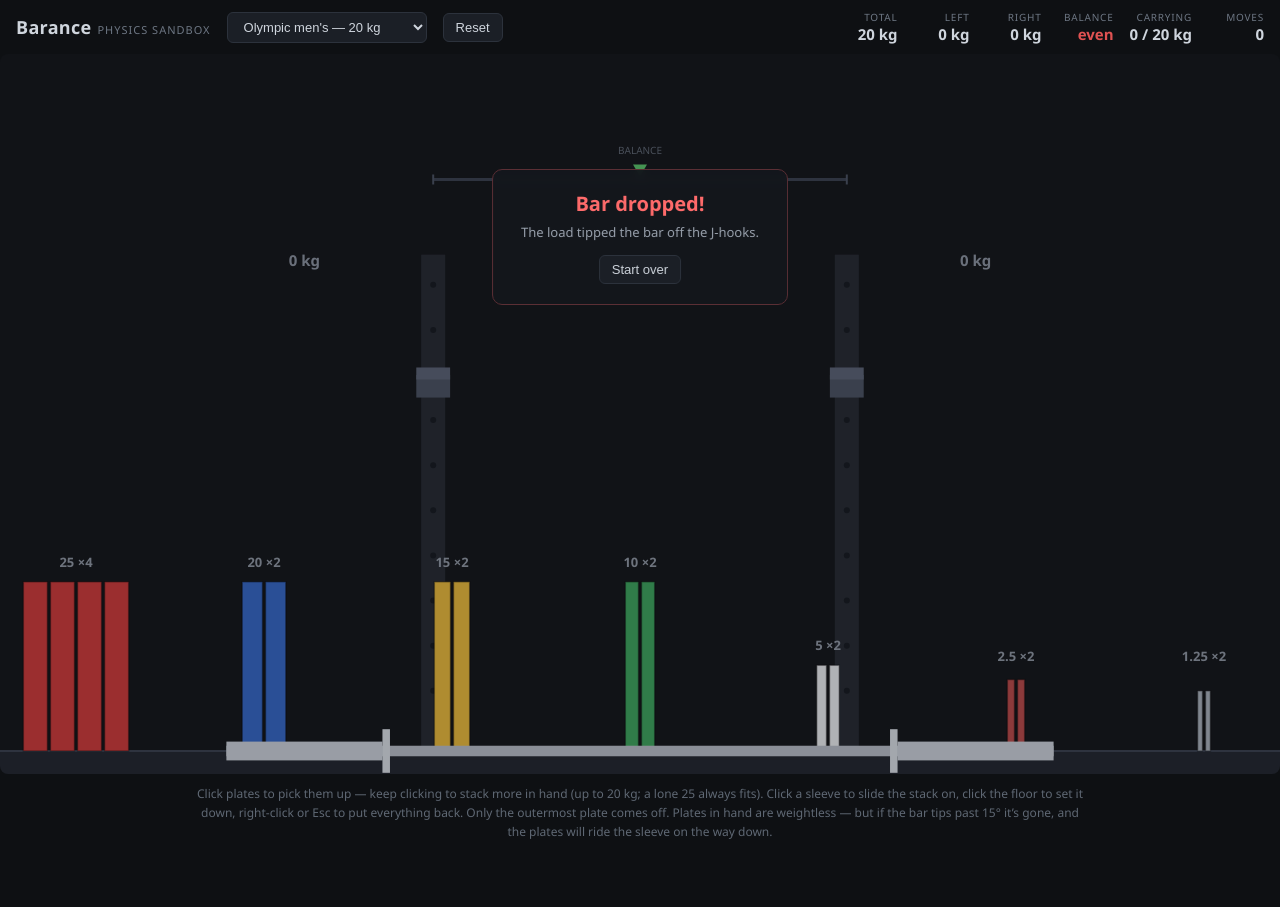
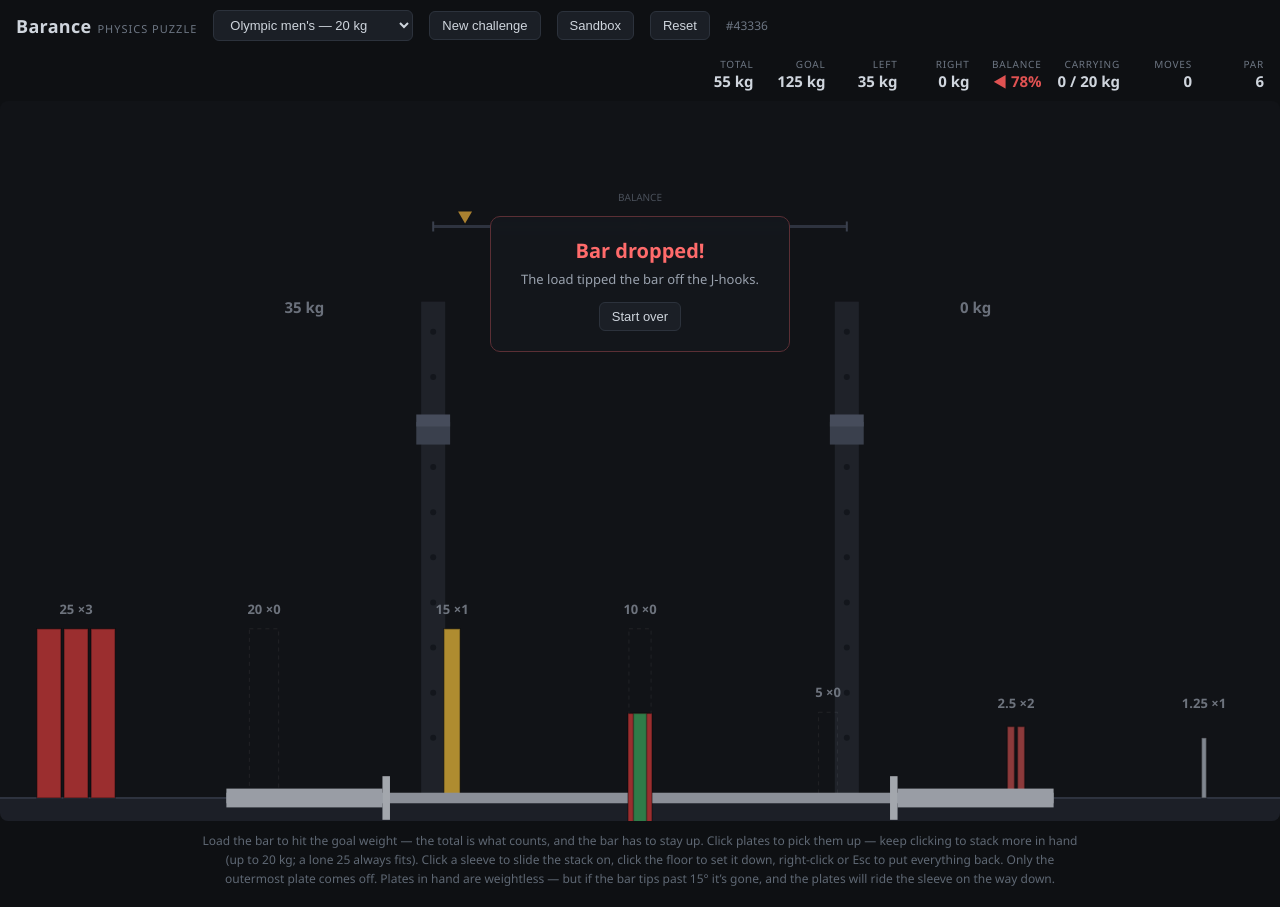
Before and after one commit to rooterkyberian/barance, a website built with Vite: page index.html in a window 1280 px wide. Before the commit the page ends 860 px from the top, so only its background shows below. Built offline with nearby package versions, Linux system fonts and the light colour scheme; what @dimforge/rapier2d-compat would draw is missing.

Commit message:
Add generated challenges with goal weight, par, and stars
Seeded generator (src/challenge.ts) builds each puzzle from a stable
symmetric target loadout: scramble it (keep an inner prefix on the bar,
pile junk plates outboard, decoys in the tray) and verify a safe carry
order exists where no intermediate state tips the bar; that plan's
length is the par. Win = goal total weight on a standing, settled bar,
scored par/par+2 for 3/2/1 stars. Challenge id lives in the URL hash
(#c=seed.bar) so links are shareable; sandbox stays one click away.

Co-Authored-By: Claude Fable 5 <noreply@anthropic.com>

```diff
--- a/index.html
+++ b/index.html
@@ -102,7 +102,7 @@
         height: auto;
         border-radius: 8px;
       }
-      #overlay {
+      .overlay {
         position: absolute;
         top: 16%;
         left: 50%;
@@ -113,22 +113,39 @@
         padding: 20px 28px;
         text-align: center;
         backdrop-filter: blur(4px);
+        min-width: 300px;
       }
-      #overlay.hidden {
+      .overlay.hidden {
         display: none;
       }
-      #overlay h2 {
+      .overlay h2 {
         color: #ff6b6b;
         font-size: 20px;
         margin-bottom: 6px;
       }
-      #overlay p {
+      .overlay p {
         font-size: 13px;
         color: #9aa2ae;
         margin-bottom: 14px;
       }
-      #overlay button {
+      .overlay button {
         margin: 0 5px;
+      }
+      #win-overlay {
+        border-color: #2f5b35;
+      }
+      #win-overlay h2 {
+        color: #6bd07b;
+      }
+      #win-stars {
+        color: #e6b83c;
+        font-size: 26px;
+        letter-spacing: 8px;
+        margin-bottom: 6px;
+      }
+      .chal {
+        font-size: 12px;
+        color: #6d7683;
       }
       footer {
         padding: 10px 16px 18px;
@@ -142,28 +159,41 @@
   </head>
   <body>
     <header>
-      <h1>Barance<span class="tag">physics sandbox</span></h1>
+      <h1>Barance<span class="tag">physics puzzle</span></h1>
       <select id="bar-select" title="Bar type"></select>
-      <button id="btn-reset" title="Empty the bar, refill the tray">Reset</button>
+      <button id="btn-new">New challenge</button>
+      <button id="btn-sandbox" title="Free play — no goal">Sandbox</button>
+      <button id="btn-reset" title="Back to the starting position">Reset</button>
+      <span id="chal-label" class="chal"></span>
       <div class="stats">
         <div class="stat"><span class="label">Total</span><span class="value" id="stat-total">–</span></div>
+        <div class="stat"><span class="label">Goal</span><span class="value" id="stat-goal">–</span></div>
         <div class="stat"><span class="label">Left</span><span class="value" id="stat-left">–</span></div>
         <div class="stat"><span class="label">Right</span><span class="value" id="stat-right">–</span></div>
         <div class="stat"><span class="label">Balance</span><span class="value" id="stat-balance">–</span></div>
         <div class="stat"><span class="label">Carrying</span><span class="value" id="stat-carry">–</span></div>
         <div class="stat"><span class="label">Moves</span><span class="value" id="stat-moves">0</span></div>
+        <div class="stat"><span class="label">Par</span><span class="value" id="stat-par">–</span></div>
       </div>
     </header>
     <div id="stage">
       <canvas id="game" width="1280" height="720"></canvas>
-      <div id="overlay" class="hidden">
+      <div id="overlay" class="overlay hidden">
         <h2>Bar dropped!</h2>
         <p>The load tipped the bar off the J-hooks.</p>
         <button id="btn-retry">Undo last move &amp; retry</button>
         <button id="btn-restart">Start over</button>
       </div>
+      <div id="win-overlay" class="overlay hidden">
+        <h2>Challenge complete!</h2>
+        <div id="win-stars">★★★</div>
+        <p id="win-text"></p>
+        <button id="btn-next">Next challenge</button>
+        <button id="btn-replay">Replay</button>
+      </div>
     </div>
     <footer>
+      Load the bar to hit the goal weight — the total is what counts, and the bar has to stay up.
       Click plates to pick them up — keep clicking to stack more in hand (up to 20&nbsp;kg; a lone
       25 always fits). Click a sleeve to slide the stack on, click the floor to set it down,
       right-click or Esc to put everything back. Only the outermost plate comes off. Plates in
--- /dev/null
+++ b/src/challenge.ts
@@ -0,0 +1,202 @@
+import { BARS, BarSpec, CARRY_CAPACITY_KG, PLATE_LIST, RACK, plateSpec } from './config';
+import type { PlacedPlate } from './model';
+
+/**
+ * A generated puzzle: plates already on the bar, a limited tray, and a goal
+ * total weight (bar included) to reach with the bar still standing.
+ */
+export interface Challenge {
+  seed: number;
+  barId: string;
+  left: PlacedPlate[]; // starting plates, packed inner → outer
+  right: PlacedPlate[];
+  tray: [number, number][];
+  goal: number; // kg, bar + plates
+  par: number; // carries in the generator's own safe plan
+  targetSide: number[]; // the constructed per-side solution, inner → outer
+}
+
+/** Small deterministic PRNG so a seed fully defines a challenge. */
+export function mulberry32(seed: number): () => number {
+  let a = seed >>> 0;
+  return () => {
+    a |= 0;
+    a = (a + 0x6d2b79f5) | 0;
+    let t = Math.imul(a ^ (a >>> 15), 1 | a);
+    t = (t + Math.imul(t ^ (t >>> 7), 61 | t)) ^ t;
+    return ((t ^ (t >>> 14)) >>> 0) / 4294967296;
+  };
+}
+
+const sum = (a: number[]) => a.reduce((x, y) => x + y, 0);
+const width = (a: number[]) => a.reduce((x, kg) => x + plateSpec(kg).width, 0);
+
+function pack(kgs: number[]): PlacedPlate[] {
+  let o = 0;
+  return kgs.map((kg) => {
+    const p = { kg, offset: o };
+    o += plateSpec(kg).width;
+    return p;
+  });
+}
+
+/** Tip fraction for plates packed flush from each shoulder (mirrors GameModel.tipFraction). */
+function packedTip(bar: BarSpec, L: number[], R: number[]): number {
+  const s0 = bar.length / 2 - bar.sleeveLength;
+  let m = bar.mass;
+  let mx = 0;
+  const acc = (arr: number[], sgn: number) => {
+    let o = 0;
+    for (const kg of arr) {
+      const w = plateSpec(kg).width;
+      mx += sgn * kg * (s0 + o + w / 2);
+      o += w;
+      m += kg;
+    }
+  };
+  acc(L, -1);
+  acc(R, 1);
+  return mx / (m * (bar.hookHalfSpan + RACK.seatHalfW));
+}
+
+const SAFE_TIP = 0.97;
+
+function prefixLen(arr: number[], target: number[]): number {
+  let n = 0;
+  while (n < arr.length && n < target.length && arr[n] === target[n]) n++;
+  return n;
+}
+
+/**
+ * Plan a carry sequence from the start state to the target loadout, greedily
+ * choosing whichever next carry keeps the bar most balanced. A carry either
+ * strips consecutive outermost non-target plates from one side (≤ capacity)
+ * or adds the next needed target plates to one side. Returns the number of
+ * carries (the par), or null if every order tips the bar — an unplayable
+ * scramble.
+ */
+export function planCarries(
+  bar: BarSpec,
+  startL: number[],
+  startR: number[],
+  target: number[],
+): number | null {
+  const state = { L: [...startL], R: [...startR] };
+  let par = 0;
+  for (let iter = 0; iter < 64; iter++) {
+    const candidates: { L: number[]; R: number[] }[] = [];
+    for (const s of ['L', 'R'] as const) {
+      const arr = state[s];
+      const pre = prefixLen(arr, target);
+      if (pre < arr.length) {
+        let carried = 0;
+        let take = 0;
+        for (let i = arr.length - 1; i >= pre; i--) {
+          if (take > 0 && carried + arr[i] > CARRY_CAPACITY_KG + 1e-9) break;
+          carried += arr[i];
+          take++;
+        }
+        const next = arr.slice(0, arr.length - take);
+        candidates.push(s === 'L' ? { L: next, R: state.R } : { L: state.L, R: next });
+      } else if (arr.length < target.length) {
+        const added: number[] = [];
+        let carried = 0;
+        for (let i = arr.length; i < target.length; i++) {
+          if (added.length > 0 && carried + target[i] > CARRY_CAPACITY_KG + 1e-9) break;
+          carried += target[i];
+          added.push(target[i]);
+          if (carried > CARRY_CAPACITY_KG) break; // a single overweight plate travels alone
+        }
+        const next = [...arr, ...added];
+        candidates.push(s === 'L' ? { L: next, R: state.R } : { L: state.L, R: next });
+      }
+    }
+    if (candidates.length === 0) return par; // both sides match the target
+    let best: { L: number[]; R: number[] } | null = null;
+    let bestF = Infinity;
+    for (const c of candidates) {
+      const f = Math.abs(packedTip(bar, c.L, c.R));
+      if (f < bestF) {
+        bestF = f;
+        best = c;
+      }
+    }
+    if (!best || bestF > SAFE_TIP) return null;
+    state.L = best.L;
+    state.R = best.R;
+    par++;
+  }
+  return null;
+}
+
+export function generateChallenge(seed: number, barId: string): Challenge {
+  const rng = mulberry32(seed);
+  const bar = BARS.find((b) => b.id === barId) ?? BARS[0];
+  for (let attempt = 0; attempt < 80; attempt++) {
+    // symmetric target loadout — its total is the goal
+    const nSide = 1 + Math.floor(rng() * 4);
+    const kgs: number[] = [];
+    for (let i = 0; i < nSide; i++) {
+      kgs.push(PLATE_LIST[Math.floor(rng() * PLATE_LIST.length)].kg);
+    }
+    kgs.sort((a, b) => b - a);
+    while (kgs.length && width(kgs) > bar.sleeveLength - 0.02) kgs.pop();
+    if (!kgs.length) continue;
+    const goal = bar.mass + 2 * sum(kgs);
+
+    // scramble: keep an inner prefix per side, pile junk outboard of it
+    const keptLenL = Math.floor(rng() * (kgs.length + 1));
+    const keptLenR = Math.floor(rng() * (kgs.length + 1));
+    const startL = kgs.slice(0, keptLenL);
+    const startR = kgs.slice(0, keptLenR);
+    const junkCount = Math.floor(rng() * 4);
+    for (let j = 0; j < junkCount; j++) {
+      const kg = PLATE_LIST[Math.floor(rng() * PLATE_LIST.length)].kg;
+      (rng() < 0.5 ? startL : startR).push(kg);
+    }
+    if (
+      width(startL) > bar.sleeveLength - 0.005 ||
+      width(startR) > bar.sleeveLength - 0.005
+    ) {
+      continue;
+    }
+    if (Math.abs(packedTip(bar, startL, startR)) > 0.9) continue; // must start stable
+    const startTotal = bar.mass + sum(startL) + sum(startR);
+    if (Math.abs(startTotal - goal) < 1e-9) continue; // already at goal — no puzzle
+
+    const par = planCarries(bar, startL, startR, kgs);
+    if (par === null || par < 1) continue;
+
+    // tray: the solution plates not on the bar, plus a few decoys
+    const tray = new Map<number, number>();
+    const put = (kg: number) => tray.set(kg, (tray.get(kg) ?? 0) + 1);
+    for (const kg of kgs.slice(keptLenL)) put(kg);
+    for (const kg of kgs.slice(keptLenR)) put(kg);
+    const nDecoy = Math.floor(rng() * 3);
+    for (let j = 0; j < nDecoy; j++) {
+      put(PLATE_LIST[Math.floor(rng() * PLATE_LIST.length)].kg);
+    }
+
+    return {
+      seed,
+      barId: bar.id,
+      left: pack(startL),
+      right: pack(startR),
+      tray: [...tray.entries()],
+      goal,
+      par,
+      targetSide: kgs,
+    };
+  }
+  // deterministic fallback — practically unreachable
+  return {
+    seed,
+    barId: bar.id,
+    left: [],
+    right: [],
+    tray: [[10, 2]],
+    goal: bar.mass + 20,
+    par: 2,
+    targetSide: [10],
+  };
+}
--- a/src/game.ts
+++ b/src/game.ts
@@ -7,6 +7,7 @@ import {
   Side,
   plateSpec,
 } from './config';
+import { Challenge, generateChallenge } from './challenge';
 import { GameModel, ModelSnapshot } from './model';
 import { LoosePose, Pose, Sim } from './sim';
 import { FrameInfo, Renderer, fmtKg } from './render';
@@ -19,15 +20,18 @@ function must<T extends HTMLElement>(id: string): T {
 }
 
 export class Game implements GameHooks {
-  model: GameModel;
+  model!: GameModel;
+  challenge: Challenge | null = null;
   hand: Hand | null = null;
   failed = false;
+  won = false;
 
   private sim = new Sim();
   private renderer: Renderer;
   private input: Input;
   private preMove: ModelSnapshot | null = null;
   private tiltSteps = 0;
+  private winSteps = 0;
   private overCapUntil = 0;
 
   private prevPose: Pose = { x: 0, y: 0, angle: 0 };
@@ -35,33 +39,111 @@ export class Game implements GameHooks {
   private acc = 0;
   private lastT: number | null = null;
 
+  private barSelect = must<HTMLSelectElement>('bar-select');
   private overlay = must<HTMLDivElement>('overlay');
   private btnRetry = must<HTMLButtonElement>('btn-retry');
+  private winOverlay = must<HTMLDivElement>('win-overlay');
+  private winStars = must<HTMLDivElement>('win-stars');
+  private winText = must<HTMLParagraphElement>('win-text');
+  private chalLabel = must<HTMLSpanElement>('chal-label');
   private stTotal = must<HTMLSpanElement>('stat-total');
+  private stGoal = must<HTMLSpanElement>('stat-goal');
   private stLeft = must<HTMLSpanElement>('stat-left');
   private stRight = must<HTMLSpanElement>('stat-right');
   private stBalance = must<HTMLSpanElement>('stat-balance');
   private stCarry = must<HTMLSpanElement>('stat-carry');
   private stMoves = must<HTMLSpanElement>('stat-moves');
+  private stPar = must<HTMLSpanElement>('stat-par');
 
   constructor() {
     const canvas = must<HTMLCanvasElement>('game');
     this.renderer = new Renderer(canvas);
     this.input = new Input(canvas, this.renderer, this);
 
-    const select = must<HTMLSelectElement>('bar-select');
     for (const b of BARS) {
       const opt = document.createElement('option');
       opt.value = b.id;
       opt.textContent = b.name;
-      select.appendChild(opt);
+      this.barSelect.appendChild(opt);
     }
-    select.addEventListener('change', () => this.switchBar(select.value));
+    this.barSelect.addEventListener('change', () => this.switchBar(this.barSelect.value));
+    must<HTMLButtonElement>('btn-new').addEventListener('click', () => this.newChallenge());
+    must<HTMLButtonElement>('btn-sandbox').addEventListener('click', () => this.enterSandbox());
     must<HTMLButtonElement>('btn-reset').addEventListener('click', () => this.restart());
     this.btnRetry.addEventListener('click', () => this.retry());
     must<HTMLButtonElement>('btn-restart').addEventListener('click', () => this.restart());
+    must<HTMLButtonElement>('btn-next').addEventListener('click', () => this.newChallenge());
+    must<HTMLButtonElement>('btn-replay').addEventListener('click', () => this.restart());
 
-    this.model = new GameModel(BARS[0], DEFAULT_TRAY);
+    const m = location.hash.match(/^#c=(\d+)\.([a-z]+)$/);
+    if (m && BARS.some((b) => b.id === m[2])) {
+      this.loadChallenge(generateChallenge(Number(m[1]), m[2]));
+    } else {
+      this.newChallenge();
+    }
+  }
+
+  /** Input is frozen while a fail or win overlay is up. */
+  get locked(): boolean {
+    return this.failed || this.won;
+  }
+
+  // ---- modes ----
+
+  newChallenge(seed?: number, barId?: string): void {
+    const s = seed ?? Math.floor(Math.random() * 1_000_000);
+    const b = barId ?? BARS[Math.floor(Math.random() * BARS.length)].id;
+    this.loadChallenge(generateChallenge(s, b));
+  }
+
+  loadChallenge(ch: Challenge): void {
+    this.challenge = ch;
+    const bar = BARS.find((b) => b.id === ch.barId) ?? BARS[0];
+    this.model = new GameModel(bar, ch.tray);
+    this.model.left = ch.left.map((p) => ({ ...p }));
+    this.model.right = ch.right.map((p) => ({ ...p }));
+    this.preMove = null;
+    this.barSelect.value = ch.barId;
+    this.chalLabel.textContent = `#${ch.seed}`;
+    history.replaceState(null, '', `#c=${ch.seed}.${ch.barId}`);
+    this.rebuild();
+  }
+
+  enterSandbox(): void {
+    this.challenge = null;
+    const bar = BARS.find((b) => b.id === this.barSelect.value) ?? BARS[0];
+    this.model = new GameModel(bar, DEFAULT_TRAY);
+    this.preMove = null;
+    this.chalLabel.textContent = 'sandbox';
+    history.replaceState(null, '', location.pathname + location.search);
+    this.rebuild();
+  }
+
+  /** Back to this challenge's starting position (or an empty sandbox bar). */
+  restart(): void {
+    if (this.challenge) {
+      this.loadChallenge(this.challenge);
+    } else {
+      this.model = new GameModel(this.model.bar, DEFAULT_TRAY);
+      this.preMove = null;
+      this.rebuild();
+    }
+  }
+
+  switchBar(id: string): void {
+    if (this.challenge) {
+      this.newChallenge(undefined, id);
+    } else {
+      const bar = BARS.find((b) => b.id === id) ?? BARS[0];
+      this.barSelect.value = bar.id;
+      this.model = new GameModel(bar, DEFAULT_TRAY);
+      this.preMove = null;
+      this.rebuild();
+    }
+  }
+
+  retry(): void {
+    if (this.preMove) this.model.restore(this.preMove);
     this.rebuild();
   }
 
@@ -74,9 +156,12 @@ export class Game implements GameHooks {
     this.currPose = { ...p };
     this.acc = 0;
     this.tiltSteps = 0;
+    this.winSteps = 0;
     this.hand = null;
     this.failed = false;
+    this.won = false;
     this.overlay.classList.add('hidden');
+    this.winOverlay.classList.add('hidden');
   }
 
   start(): void {
@@ -107,6 +192,7 @@ export class Game implements GameHooks {
     this.sim.step();
     this.currPose = this.sim.barPose();
     this.checkFail();
+    this.checkWin();
   }
 
   /** Deterministically advance the sim (debug/testing helper, bypasses rAF). */
@@ -130,6 +216,29 @@ export class Game implements GameHooks {
     this.sim.releasePlates(this.model); // plates unweld and slide as the bar goes
     this.btnRetry.style.display = this.preMove ? '' : 'none';
     this.overlay.classList.remove('hidden');
+  }
+
+  /** Win = goal total on a standing, settled bar with empty hands, held 0.5 s. */
+  private checkWin(): void {
+    if (!this.challenge || this.won || this.failed || this.hand) {
+      this.winSteps = 0;
+      return;
+    }
+    const onGoal =
+      Math.abs(this.model.totalMass() - this.challenge.goal) < 1e-6 &&
+      Math.abs(this.currPose.angle) < 0.02;
+    this.winSteps = onGoal ? this.winSteps + 1 : 0;
+    if (this.winSteps >= 60) this.win();
+  }
+
+  private win(): void {
+    this.won = true;
+    const ch = this.challenge!;
+    const m = this.model.moves;
+    const stars = m <= ch.par ? 3 : m <= ch.par + 2 ? 2 : 1;
+    this.winStars.textContent = '★'.repeat(stars) + '☆'.repeat(3 - stars);
+    this.winText.textContent = `Solved in ${m} move${m === 1 ? '' : 's'} — par ${ch.par}`;
+    this.winOverlay.classList.remove('hidden');
   }
 
   /** Loose-plate poses during a drop (also used by headless tests). */
@@ -160,7 +269,7 @@ export class Game implements GameHooks {
   }
 
   grabFromTray(kg: number): void {
-    if (this.failed || this.model.trayCount(kg) <= 0) return;
+    if (this.locked || this.model.trayCount(kg) <= 0) return;
     if (!this.fitsHand(kg)) {
       this.flashOverCapacity();
       return;
@@ -171,7 +280,7 @@ export class Game implements GameHooks {
   }
 
   grabFromBar(side: Side): void {
-    if (this.failed) return;
+    if (this.locked) return;
     const peek = this.model.outermost(side);
     if (!peek) return;
     if (!this.fitsHand(peek.kg)) {
@@ -188,7 +297,7 @@ export class Game implements GameHooks {
   /** Slide the whole hand stack onto `side`, packed flush from `offset` outward. */
   placeHand(side: Side, offset: number): void {
     const hand = this.hand;
-    if (!hand || hand.plates.length === 0 || this.failed) return;
+    if (!hand || hand.plates.length === 0 || this.locked) return;
     const order = [...hand.plates].reverse(); // first grabbed lands outermost
     const total = order.reduce((a, p) => a + plateSpec(p.kg).width, 0);
     const range = this.model.validRange(side, total);
@@ -204,14 +313,14 @@ export class Game implements GameHooks {
 
   dropHandToTray(): void {
     const hand = this.hand;
-    if (!hand || this.failed) return;
+    if (!hand || this.locked) return;
     for (const p of hand.plates) this.model.trayPut(p.kg);
     this.finishHand();
   }
 
   cancelHand(): void {
     const hand = this.hand;
-    if (!hand || this.failed) return;
+    if (!hand || this.locked) return;
     for (const p of [...hand.plates].reverse()) {
       if (p.from.type === 'tray') {
         this.model.trayPut(p.kg);
@@ -231,26 +340,6 @@ export class Game implements GameHooks {
 
   flashOverCapacity(): void {
     this.overCapUntil = performance.now() + 500;
-  }
-
-  // ---- buttons ----
-
-  retry(): void {
-    if (this.preMove) this.model.restore(this.preMove);
-    this.rebuild();
-  }
-
-  restart(): void {
-    this.model = new GameModel(this.model.bar, DEFAULT_TRAY);
-    this.preMove = null;
-    this.rebuild();
-  }
-
-  switchBar(id: string): void {
-    const bar = BARS.find((b) => b.id === id) ?? BARS[0];
-    this.model = new GameModel(bar, DEFAULT_TRAY);
-    this.preMove = null;
-    this.rebuild();
   }
 
   // ---- presentation ----
@@ -288,10 +377,20 @@ export class Game implements GameHooks {
     this.stRight.textContent = `${fmtKg(this.model.sideMass('R'))} kg`;
     this.stMoves.textContent = String(this.model.moves);
 
+    if (this.challenge) {
+      const onGoal = Math.abs(this.model.totalMass() - this.challenge.goal) < 1e-6;
+      this.stGoal.textContent = `${fmtKg(this.challenge.goal)} kg`;
+      this.stGoal.className = 'value' + (onGoal ? ' ok' : '');
+      this.stPar.textContent = String(this.challenge.par);
+    } else {
+      this.stGoal.textContent = '—';
+      this.stGoal.className = 'value';
+      this.stPar.textContent = '—';
+    }
+
     const f = this.model.tipFraction();
     const pct = Math.round(Math.abs(f) * 100);
-    this.stBalance.textContent =
-      pct === 0 ? 'even' : `${f < 0 ? '◀' : '▶'} ${pct}%`;
+    this.stBalance.textContent = pct === 0 ? 'even' : `${f < 0 ? '◀' : '▶'} ${pct}%`;
     this.stBalance.className =
       'value ' + (this.failed || pct >= 100 ? 'danger' : pct >= 60 ? 'warn' : 'ok');
 
--- a/src/main.ts
+++ b/src/main.ts
@@ -1,11 +1,13 @@
 import { initPhysics } from './sim';
 import { Game } from './game';
+import { BARS, PLATE_LIST } from './config';
 
 async function main(): Promise<void> {
   await initPhysics();
   const game = new Game();
-  // Debug/testing handle: window.bl.grabFromTray(25), .placeHand('R', 0), .advance(2)…
+  // Debug/testing handles: window.bl.grabFromTray(25), .placeHand('R', 0), .advance(2)…
   (window as Window & { bl?: Game }).bl = game;
+  (window as Window & { blData?: unknown }).blData = { plates: PLATE_LIST, bars: BARS };
   game.start();
 }
 
```
Also changed, not shown: src/input.ts (+8 -4 lines), README.md.
